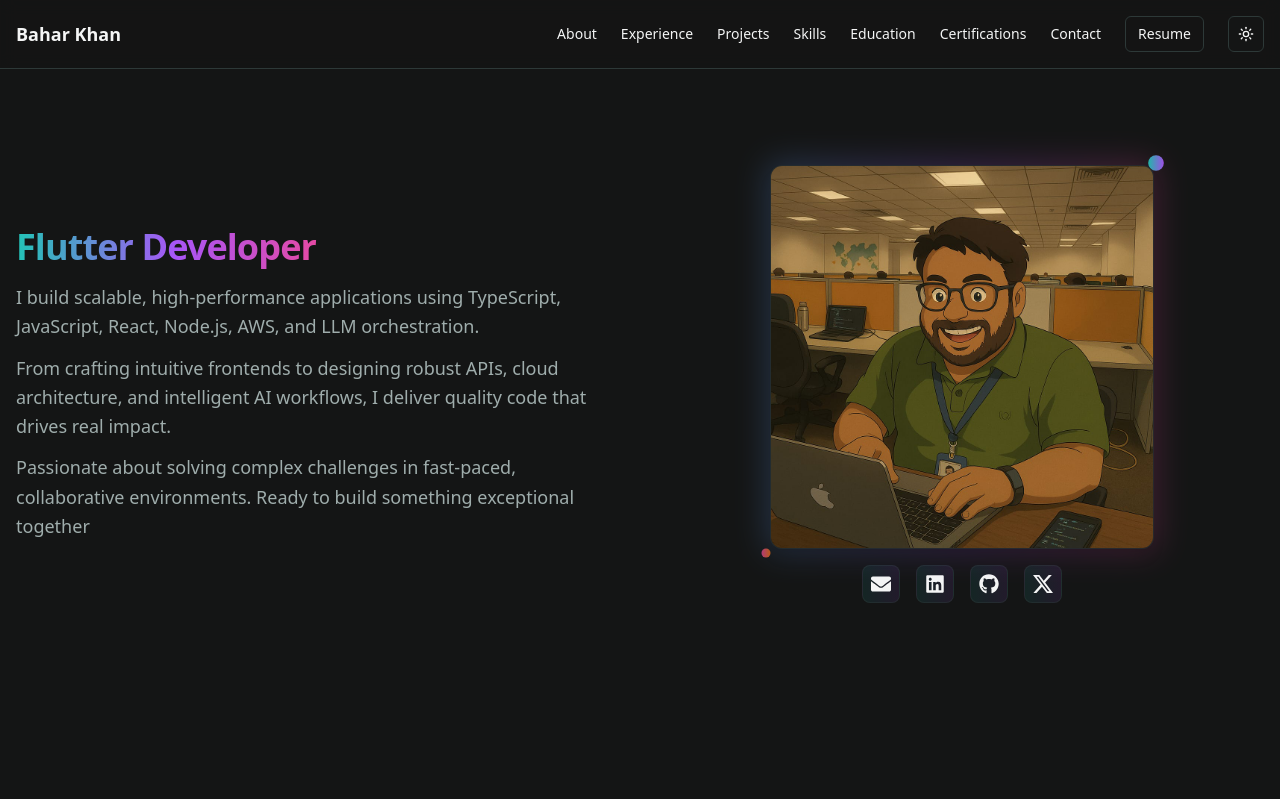
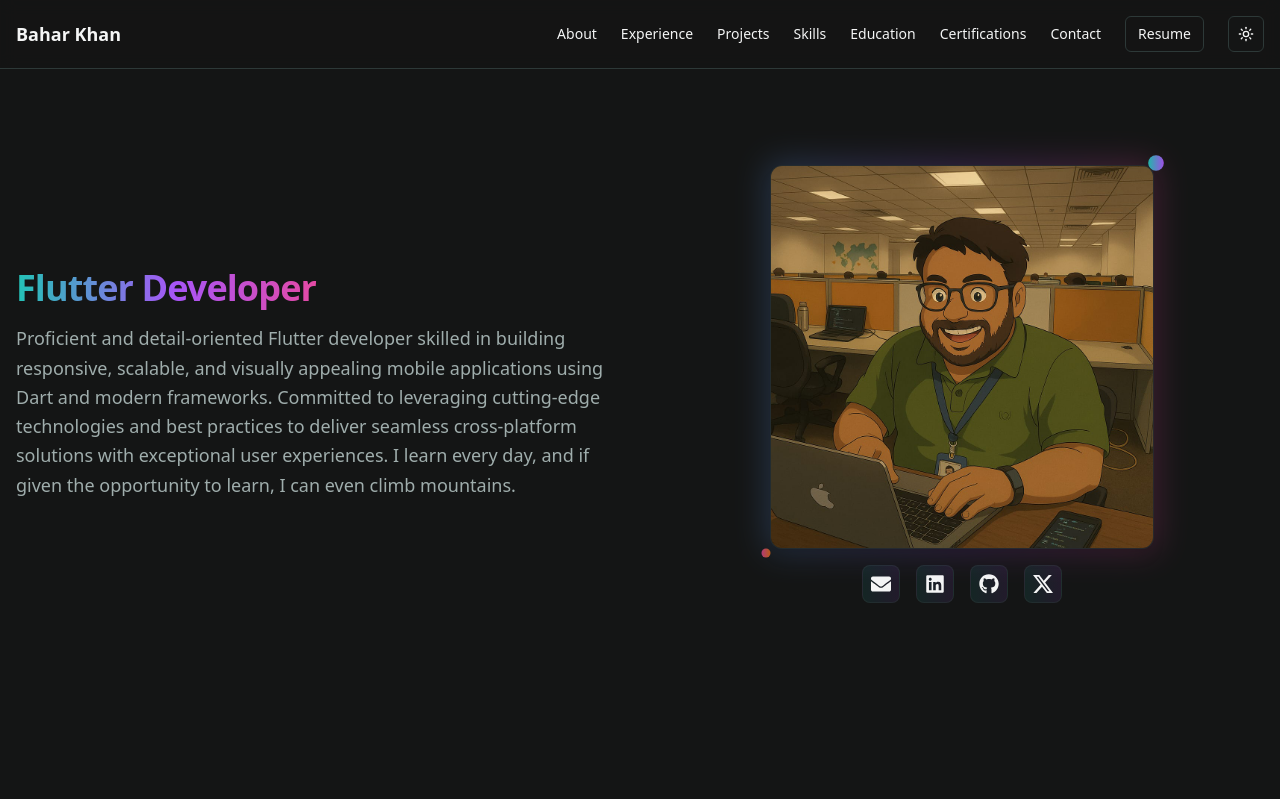
Before and after one commit to BaharKhanbd/Porfolio, a React (Create React App) app: page / in a window 1280 px wide. Shown: the top 799 px of the page. Built offline with nearby package versions, Linux system fonts and the light colour scheme.

Commit message:
Update profile bio to reflect expertise in Flutter development and commitment to learning

```diff
--- a/src/data/profile.js
+++ b/src/data/profile.js
@@ -4,9 +4,7 @@
     name: "Bahar Khan",
     titles: ["Software Engineer", "Flutter Developer"],
     bio: [
-      "I build scalable, high-performance applications using TypeScript, JavaScript, React, Node.js, AWS, and LLM orchestration.",
-      "From crafting intuitive frontends to designing robust APIs, cloud architecture, and intelligent AI workflows, I deliver quality code that drives real impact.",
-      "Passionate about solving complex challenges in fast-paced, collaborative environments. Ready to build something exceptional together",
+      "Proficient and detail-oriented Flutter developer skilled in building responsive, scalable, and visually appealing mobile applications using Dart and modern frameworks. Committed to leveraging cutting-edge technologies and best practices to deliver seamless cross-platform solutions with exceptional user experiences. I learn every day, and if given the opportunity to learn, I can even climb mountains.",
     ],
     image: adityaPic,
     social: {
```
